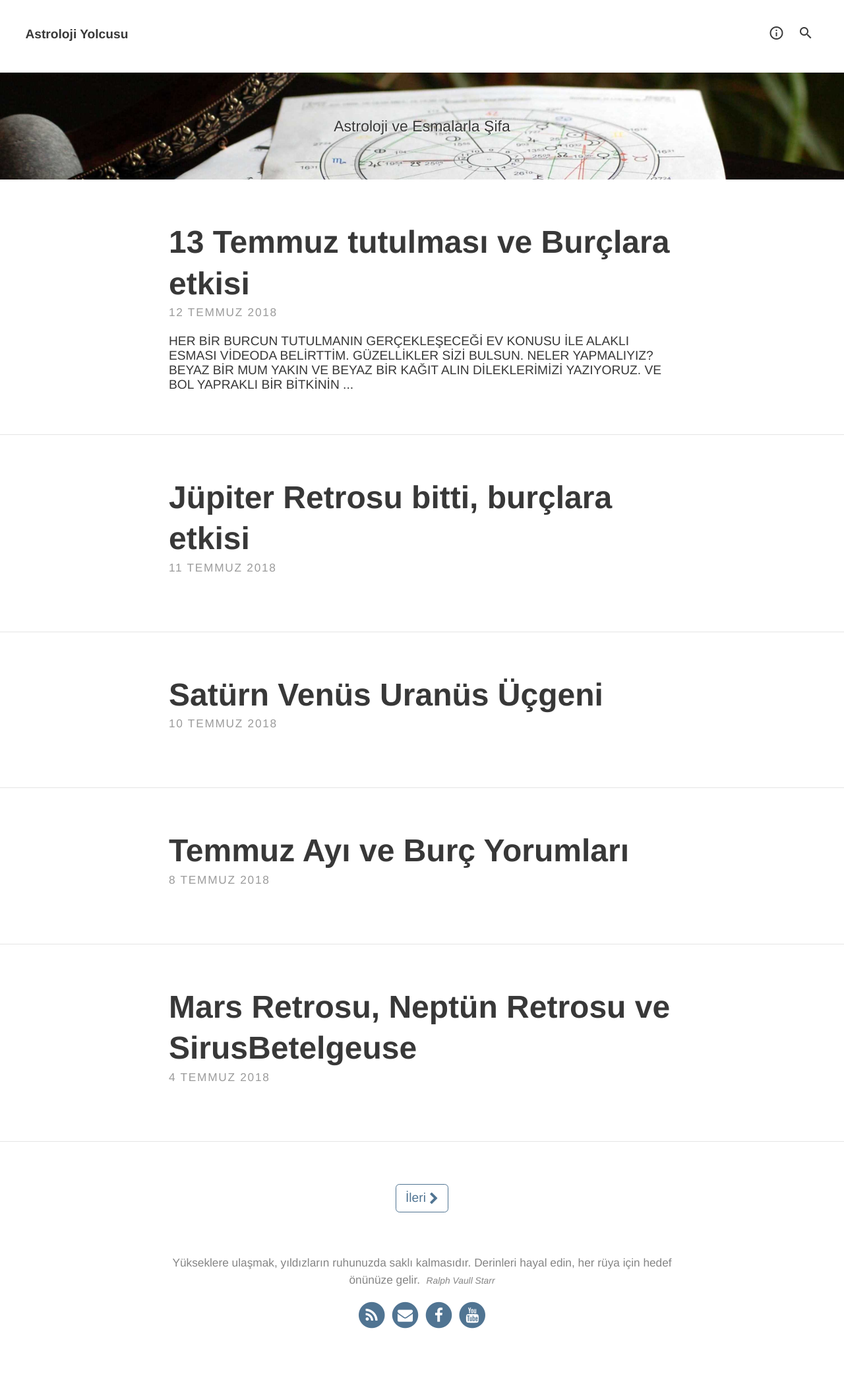
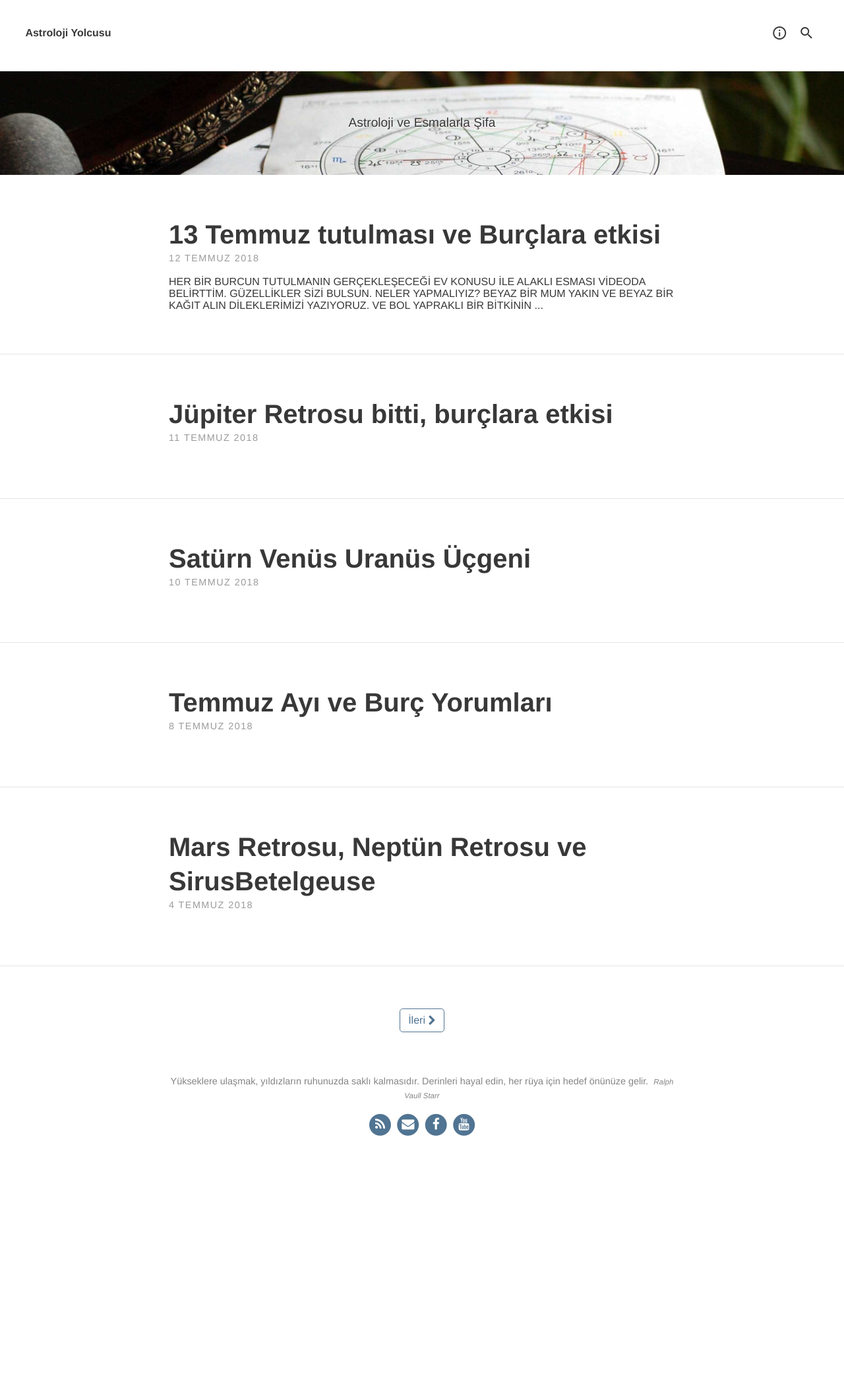
Before and after one commit to astrylcs/astrylcs.github.io, a Jekyll site: the page built from index.html, in a window 1280 px wide. Shown: the whole page at 66% size. Built offline with Jekyll 4.4.1, drawn with Linux system fonts in a browser that asks for light colours; the list of posts is cut into pages by our own code; after the commit the page ends 1802 px from its top, so only the background shows below that.

Commit message:
Update _variables.scss

```diff
--- a/_sass/base/_variables.scss
+++ b/_sass/base/_variables.scss
@@ -25,7 +25,7 @@
 // Typography
 $font-family-main: 'Source Sans Pro', Helvetica, Arial, sans-serif;
 $font-family-headings: 'Source Sans Pro', Helvetica, Arial, sans-serif;
-$font-size: 1.2em;
+$font-size: 1em;
 
 
 // Padding
```
